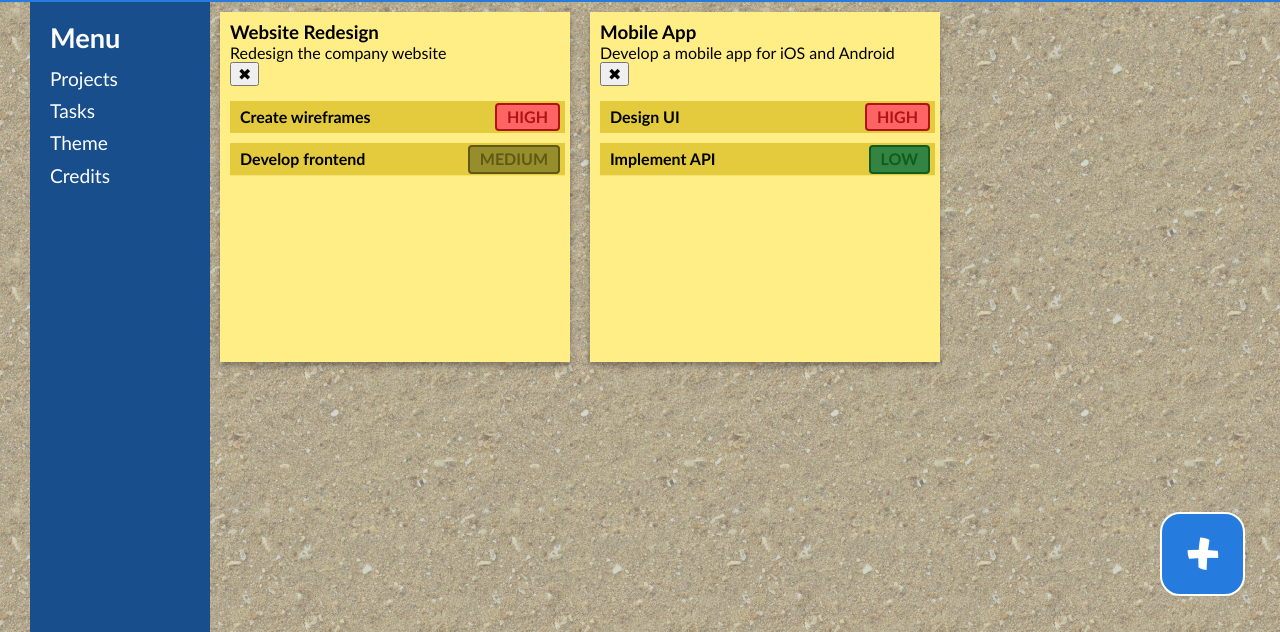
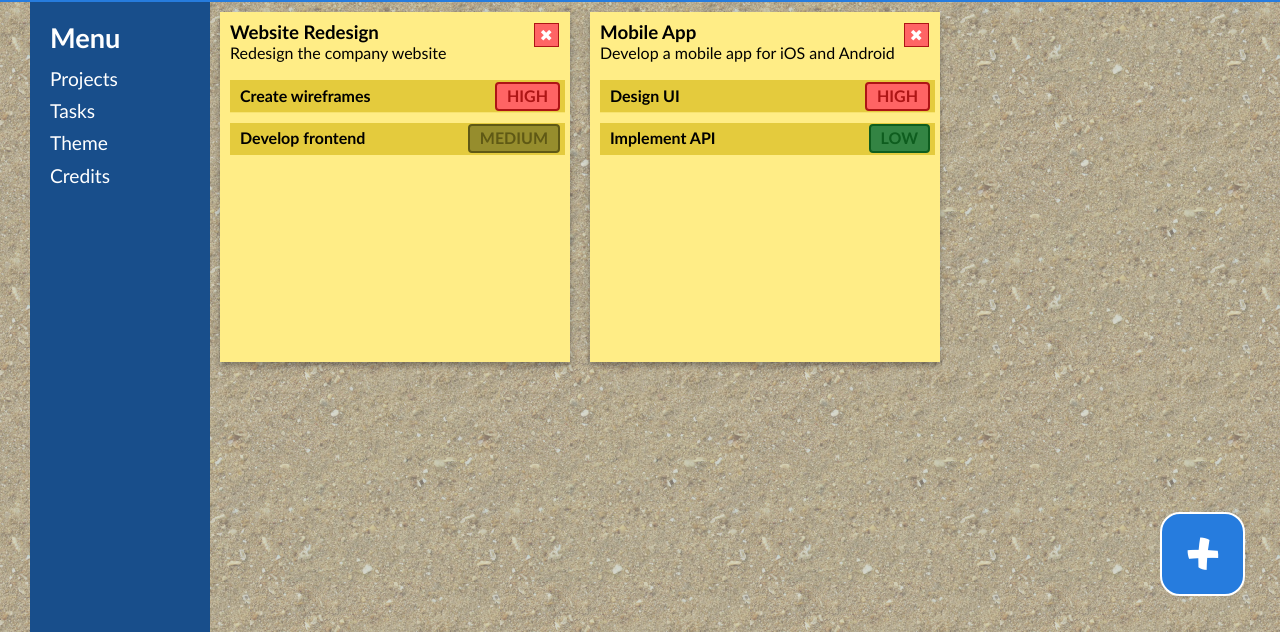
Before and after one commit to niccostantini/to-do-list-kip, a website built with webpack: page src/template.html in a window 1280 px wide. Shown: the part 168-800 px from the top of the page. Built offline with nearby package versions, Linux system fonts and the light colour scheme.

Commit message:
Style buttons

```diff
--- a/src/styles/styles.css
+++ b/src/styles/styles.css
@@ -96,6 +96,7 @@ body::after {
 #main {
     grid-column: 3 / 4;
     grid-row: 3 / 4;
+    overflow-y: scroll;
 
     display: grid;
     grid-template-rows: repeat(auto-fit, minmax(350px, 370px));
@@ -207,6 +208,27 @@ body::after {
 
 }
 
+.projectTitle {
+    display: flex;
+    flex-direction: row;
+    justify-content: space-between;
+    align-items:flex-start;
+}
+
+.projectTitle input {
+    padding: 1.88px 5px;
+    margin: 1px;
+    font-weight: 900;
+    color: white;
+    background-color: var(--highPriorityBg);
+    border: 0.5px solid var(--highPriorityBorder);
+    cursor: pointer;
+}
+
+.projectTitle input:hover {
+    background-color: rgb(221, 87, 87);
+}
+
 .project .projectTitle {
     padding: 10px 10px 5px 10px;
 }
@@ -227,7 +249,7 @@ body::after {
     overflow: hidden;
     transition: max-height 0.4s ease;
     grid-template-columns: 2.5fr 1fr;
-    grid-template-rows: 32px minmax(0,100px) 30px;
+    grid-template-rows: 32px minmax(0,100px) 40px;
     grid-template-areas:
     "header header"
     "description deadlines"
@@ -321,6 +343,11 @@ body::after {
     justify-content: flex-end;
     grid-area: button;
     text-align: right;
+    padding-right: 5px;
+}
+
+.button input {
+    padding: 3px 4px;
 }
 
 p.expired {
```
